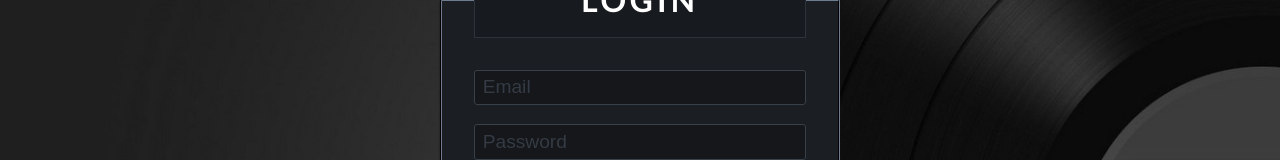
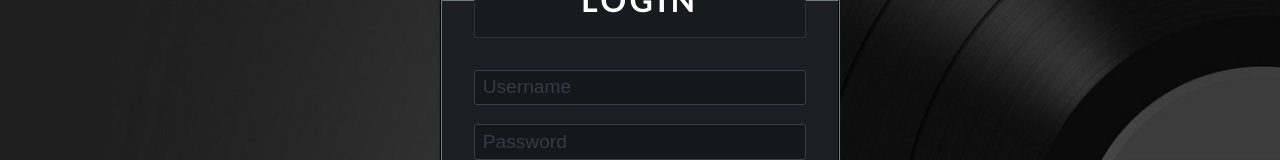
Before and after one commit to pavlinevtimov1998/Movie-App, an Angular app in the folder Client/music-app/: page /login in a window 1280 px wide. Shown: the part 156-316 px from the top of the page. Built offline with nearby package versions, Linux system fonts and the light colour scheme.

Commit message:
Update login.component.html

```diff
--- a/Client/music-app/src/app/auth/login/login.component.html
+++ b/Client/music-app/src/app/auth/login/login.component.html
@@ -1,27 +1,49 @@
 <section id="loginPage">
-  <form>
+  <form [formGroup]="loginForm" (ngSubmit)="loginHandler()">
     <fieldset>
       <legend>Login</legend>
 
-      <label for="email" class="vhide">Email</label>
+      <label for="username" class="vhide">Username</label>
       <input
-        id="email"
-        class="email"
-        name="email"
+        formControlName="username"
+        id="username"
+        class="username"
+        name="username"
         type="text"
-        placeholder="Email"
+        placeholder="Username"
       />
+      <p
+        class="error"
+        *ngIf="
+          loginForm.controls['username'].invalid &&
+          loginForm.controls['username'].touched
+        "
+      >
+        Username is invalid!
+      </p>
 
       <label for="password" class="vhide">Password</label>
       <input
+        formControlName="password"
         id="password"
         class="password"
         name="password"
         type="password"
         placeholder="Password"
       />
+      <p
+        class="error"
+        *ngIf="
+          loginForm.controls['password'].invalid &&
+          loginForm.controls['password'].touched
+        "
+      >
+        Password is invalid!
+      </p>
 
-      <button type="submit" class="login">Login</button>
+      <button [disabled]="loginForm.invalid" type="submit" class="login">
+        Login
+      </button>
 
       <p class="field">
         <span>If you don't have profile click <a href="#">here</a></span>
```
